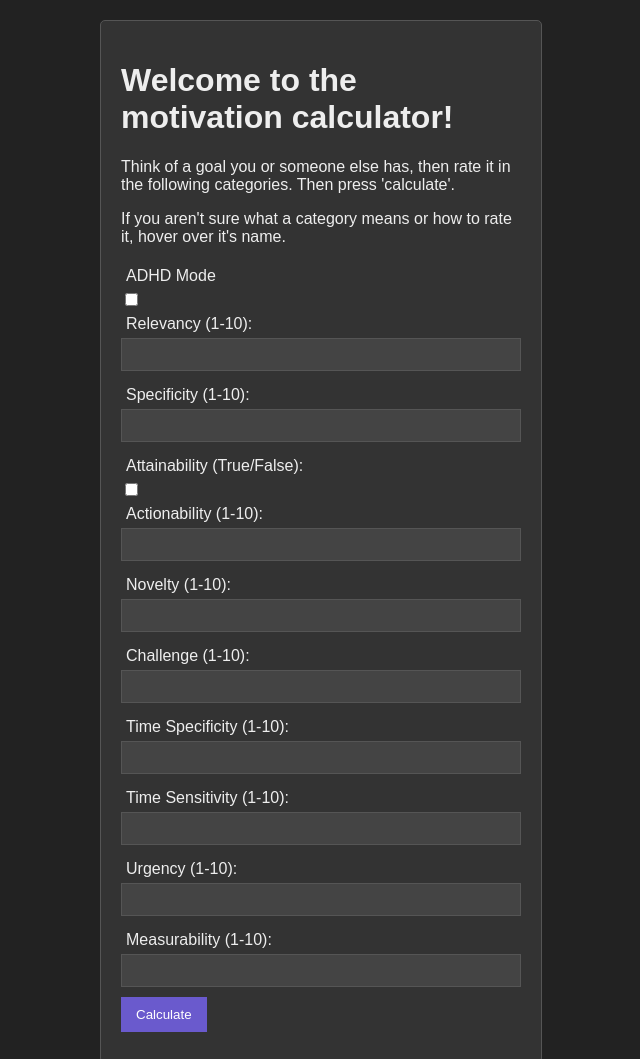
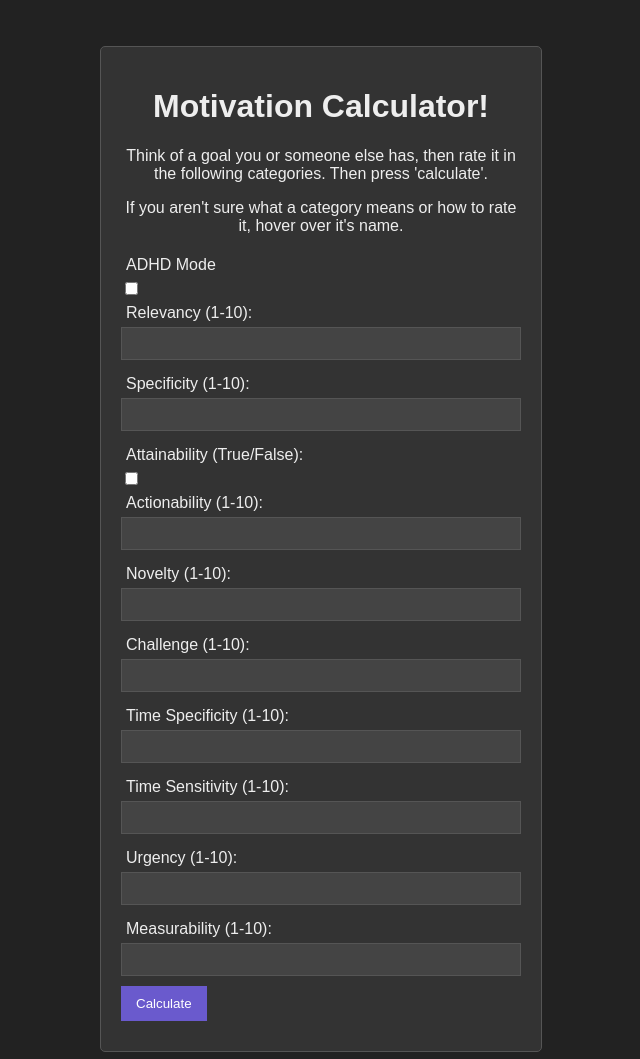
Before and after one commit to Drack27/motivation-calculator, a plain HTML site: page index.html in a window 1280 px wide. Shown: the top 1059 px of the page, without its empty margins (319-959 px from the left). Drawn offline with Linux system fonts and the light colour scheme.

Commit message:
style update 0.2

```diff
--- a/index.html
+++ b/index.html
@@ -3,11 +3,14 @@
 <head>
 <title>Motivation Calculator</title>
 <link rel="stylesheet" href="styles.css">
+<link rel="preconnect" href="https://fonts.googleapis.com">
+  <link rel="preconnect" href="https://fonts.gstatic.com" crossorigin>
+  <link href="https://fonts.googleapis.com/css2?family=Roboto&display=swap" rel="stylesheet">
 </head>
 <body>
 
 <div class="container">
-    <h1>Welcome to the motivation calculator!</h1>
+    <h1>Motivation Calculator!</h1>
     <p>Think of a goal you or someone else has, then rate it in the following categories. Then press 'calculate'.</p>
     <p>If you aren't sure what a category means or how to rate it, hover over it's name.</p>
 
--- a/script.js
+++ b/script.js
@@ -63,32 +63,38 @@ categories.forEach(category => {
     const label = category.querySelector('label');
     const definition = category.querySelector('.definition');
 
+    // Create a span to wrap the label text
+    const textSpan = document.createElement('span');
+    textSpan.textContent = label.textContent;
+    label.textContent = ''; // Clear the original text
+    label.appendChild(textSpan);
+
     // Check if it's a touch device
     if ('ontouchstart' in window || navigator.maxTouchPoints > 0) {
         label.addEventListener('click', () => {
             // Toggle visibility on click
             if (definition.style.opacity === '1') {
-        console.log("get hekkin untapped");
                 definition.style.opacity = 0;
                 definition.style.transform = 'translateY(-10px)';
+                textSpan.style.backgroundColor = ''; // Reset background color
             } else {
-        console.log("get hekkin tapped");
                 definition.style.opacity = 1;
                 definition.style.transform = 'translateY(0)';
+                textSpan.style.backgroundColor = 'rgba(255, 255, 255, 0.1)'; // Add highlight
             }
         });
     } else {
-    // Keep the hover behavior for non-touch devices
+        // Hover behavior for non-touch devices
         label.addEventListener('mouseover', () => {
-      console.log("get hekkin moused");
             definition.style.opacity = 1;
             definition.style.transform = 'translateY(0)';
+            textSpan.style.backgroundColor = 'rgba(255, 255, 255, 0.1)';
         });
 
         label.addEventListener('mouseout', () => {
-    console.log("bye mouse");
             definition.style.opacity = 0;
             definition.style.transform = 'translateY(-10px)';
+            textSpan.style.backgroundColor = '';
         });
     }
 });
--- a/styles.css
+++ b/styles.css
@@ -1,3 +1,9 @@
+h1 {
+    text-align:center;
+ }
+ p {
+    text-align: center;
+ }
 body {
     font-family: sans-serif;
     background-color: #222; /* Dark background */
```
Lines whose indentation alone changed are shown as unchanged.
